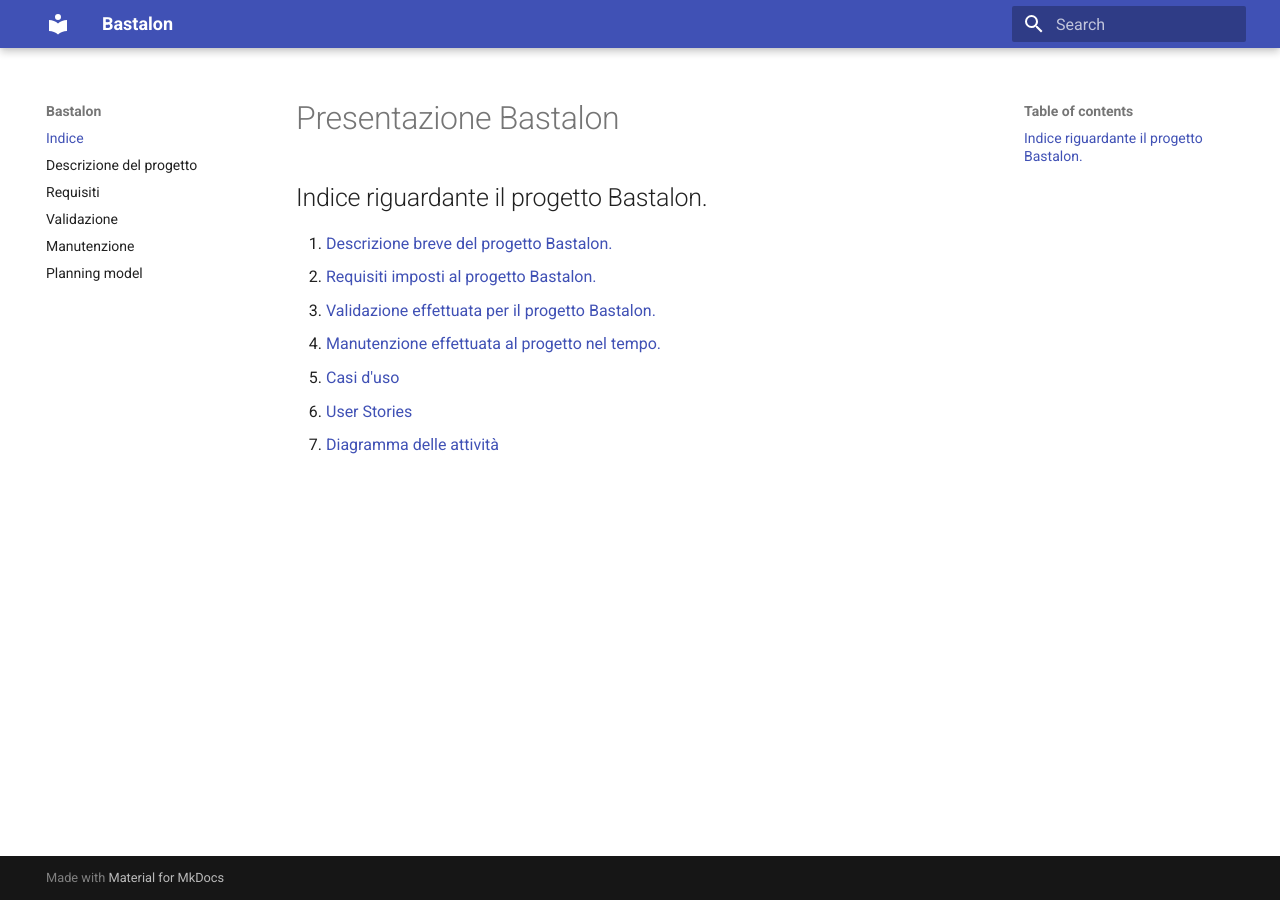
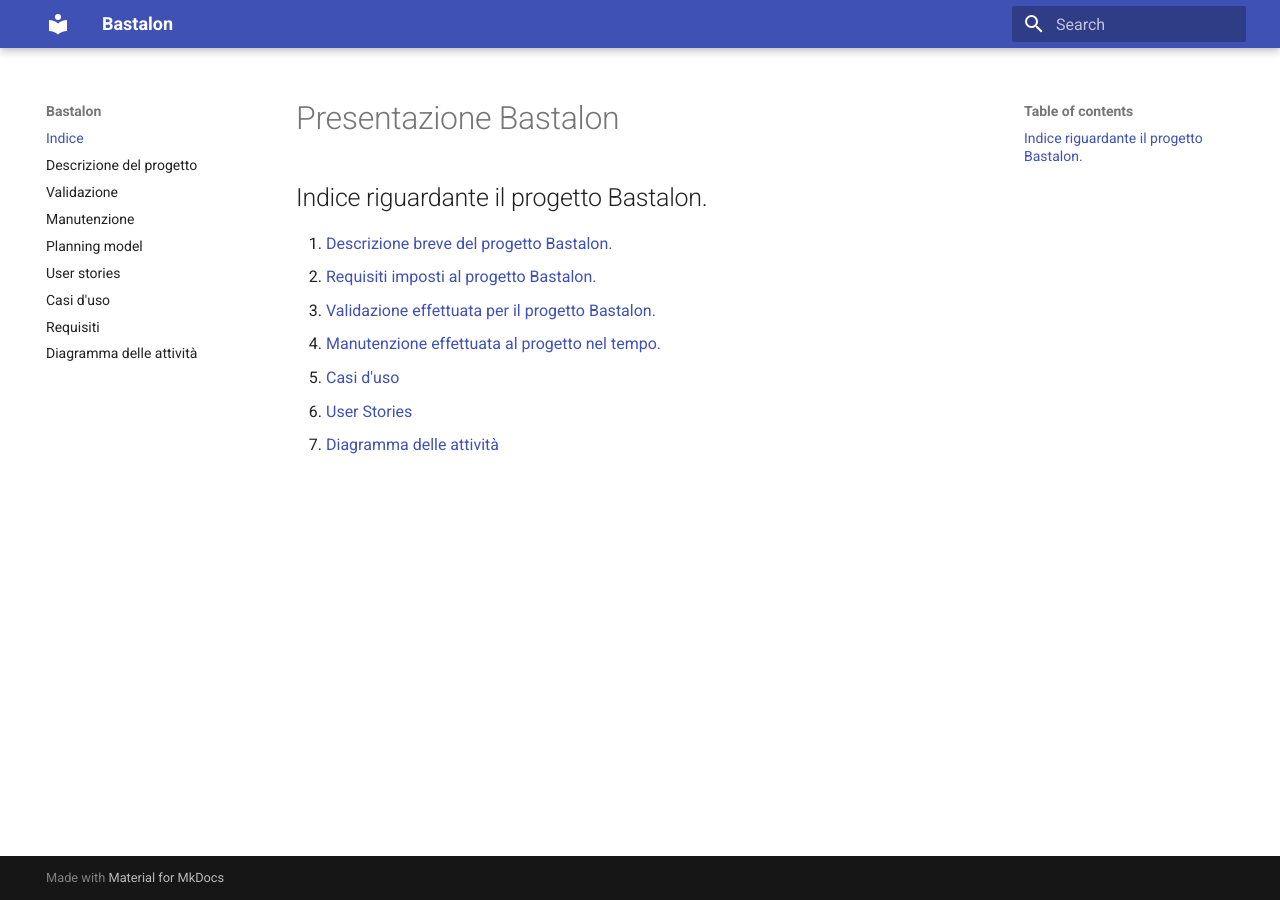
Before and after one commit to Franziska02/Bastalon, an MkDocs documentation site: the page built from docs/index.md, in a window 1280 px wide. Built offline with MkDocs 1.6.1 and Material for MkDocs 9.7.7, drawn with Linux system fonts in a browser that asks for light colours.

Commit message:
sistemazione della documentazione
Aggiornata la documentazione e l'index

```diff
--- a/mkdocs.yml
+++ b/mkdocs.yml
@@ -6,10 +6,13 @@
 nav:
   - Indice: index.md
   - Descrizione del progetto: descrizione_del_progetto.md
-  - Requisiti: requisiti.md
   - Validazione: validazione.md
   - Manutenzione: manutenzione.md
   - Planning model: modello.md
+  - User stories : user_stories.md
+  - Casi d'uso : casi_d'uso.md
+  - Requisiti: requisiti.md
+  - Diagramma delle attività : Diagramma_delle_attività.md
 
 markdown_extensions:
   - admonition # notes make pretty
```
